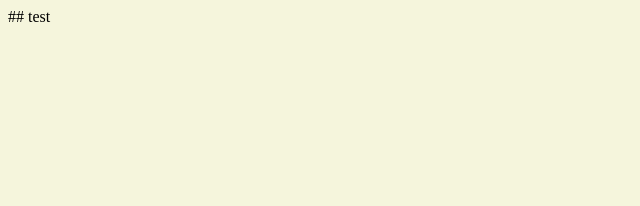
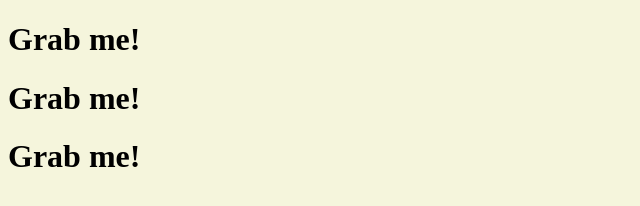
Before and after one commit to heesuuuuu/nomad_momentum, a plain HTML site: page index.html in a window 1280 px wide. Shown: the whole page, without its empty margins (0-640 px from the left). Drawn offline with Linux system fonts and the light colour scheme.

Commit message:
#3.2 : find by id, querySelector

```diff
--- a/app.js
+++ b/app.js
@@ -1,13 +1,9 @@
-const a = 5;
-let b = 2;
+// const hellos = document.getElementsByClassName('hello');
+//const title = document.getElementsByTagName('h1');
 
-let myName = 'nico';
 
-console.log(a+b);
-console.log(a-b);
-console.log(a*b);
-console.log(a/b);
-console.log("hello! " + myName);
-
-myName = 'nicolas'
-console.log("your name is " + myName);
+// querySelector는 데이터 많을 수 있지만 첫번째 값만 가져온다
+//const title = document.querySelector('.hello h1')
+// 값 전체를 가져오고 싶다면 selectorAll을 사용한다
+const title = document.querySelectorAll('.hello h1')
+console.log(title)
--- a/index.html
+++ b/index.html
@@ -5,11 +5,18 @@
     <meta name="viewport" content="width=device-width, initial-scale=1.0">
     <link rel="stylesheet" href="style.css">
 
-    <title>Momentum</title>
+    <title>Momentum app</title>
 </head>
 <body>
+    <div class = 'hello'>
+        <h1>Grab me! </h1>
+    </div>
+    <div class = 'hello'>
+        <h1>Grab me! </h1>
+    </div>
+    <div class = 'hello'>
+        <h1>Grab me! </h1>
+    </div>
     <script src="app.js"></script>
 </body>
 </html>
-
-## test
```
